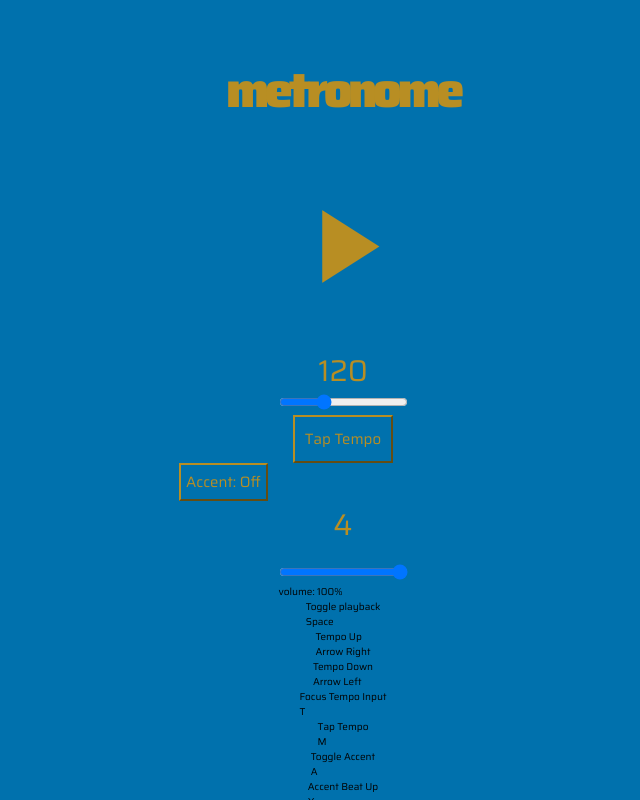
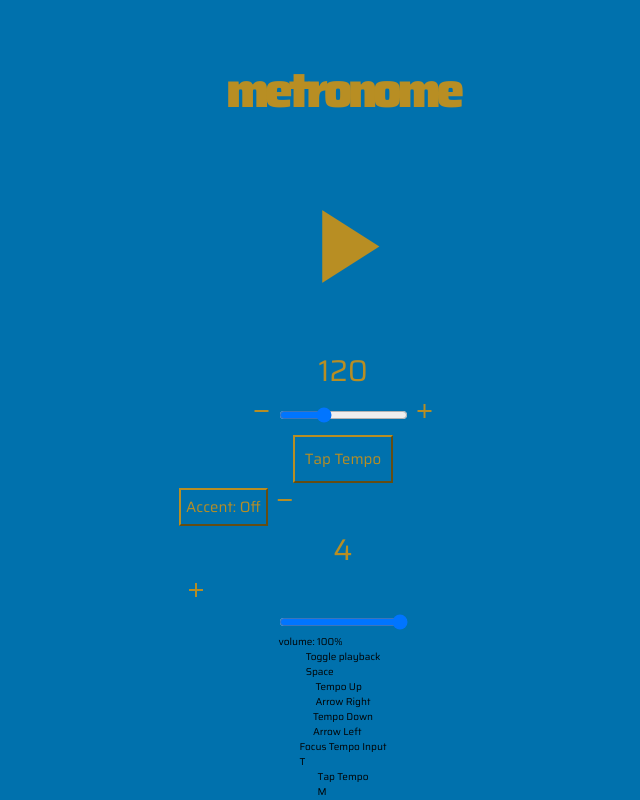
Before and after one commit to alanpaulprice/metronome, a React (Create React App) app: page / in a window 1280 px wide. Shown: the top 800 px of the page, without its empty margins (297-937 px from the left). Built offline with nearby package versions, Linux system fonts and the light colour scheme; no server answers.

Commit message:
Accent/TempoControls: updated icon jsx to material icons

```diff
--- a/src/components/AccentControls.js
+++ b/src/components/AccentControls.js
@@ -1,8 +1,10 @@
 import React, { Component } from 'react';
+
 import Div from '../elements/Div';
 import Button from '../elements/Button';
 import Form from '../elements/Form';
 import Input from '../elements/Input';
+import Icon from '../elements/Icon';
 
 class AccentControls extends Component {
   onAccentToggleButtonClick = () => this.props.toggleAccent();
@@ -44,7 +46,7 @@ class AccentControls extends Component {
           onClick={this.onIncrementAccentBeatButtonClick}
           fontSize="1.5rem"
         >
-          <i className="fa fa-minus" />
+          <Icon className="material-icons">remove</Icon>
         </Button>
 
         <Form onSubmit={this.onAccentBeatInputFormSubmit}>
@@ -65,7 +67,7 @@ class AccentControls extends Component {
           onClick={this.onIncrementAccentBeatButtonClick}
           fontSize="1.5rem"
         >
-          <i className="fa fa-plus" />
+          <Icon className="material-icons">add</Icon>
         </Button>
       </Div>
     );
--- a/src/components/TempoControls.js
+++ b/src/components/TempoControls.js
@@ -1,9 +1,12 @@
 import React, { Component, Fragment } from 'react';
+
+import TapTempo from './TapTempo';
+
 import Div from '../elements/Div';
 import Button from '../elements/Button';
 import Form from '../elements/Form';
 import Input from '../elements/Input';
-import TapTempo from './TapTempo';
+import Icon from '../elements/Icon';
 
 class TempoControls extends Component {
   // if the value isn't a valid bpm, do nothing
@@ -54,7 +57,7 @@ class TempoControls extends Component {
             onClick={this.onIncrementTempoButtonClick}
             fontSize="1.5rem"
           >
-            <i className="fa fa-minus" />
+            <Icon className="material-icons">remove</Icon>
           </Button>
 
           <Input
@@ -72,7 +75,7 @@ class TempoControls extends Component {
             onClick={this.onIncrementTempoButtonClick}
             fontSize="1.5rem"
           >
-            <i className="fa fa-plus" />
+            <Icon className="material-icons">add</Icon>
           </Button>
         </Div>
 
```
